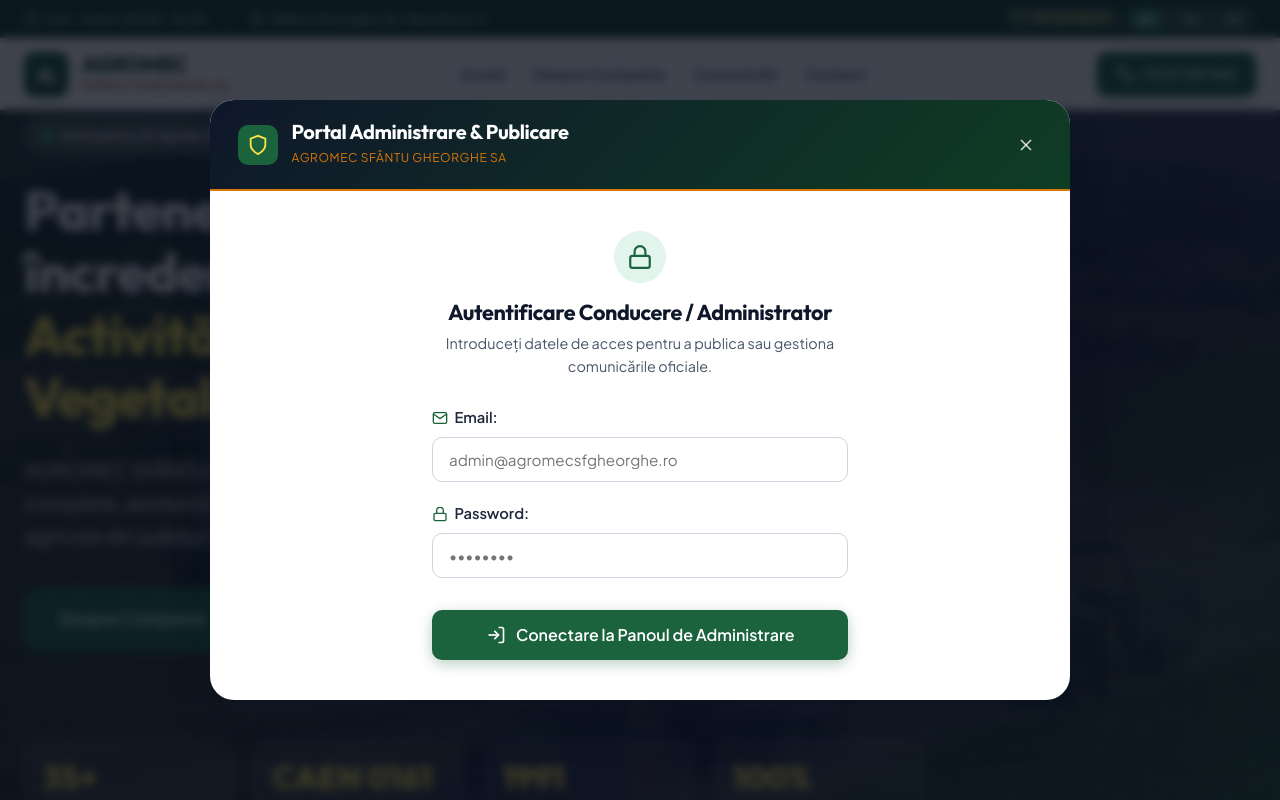
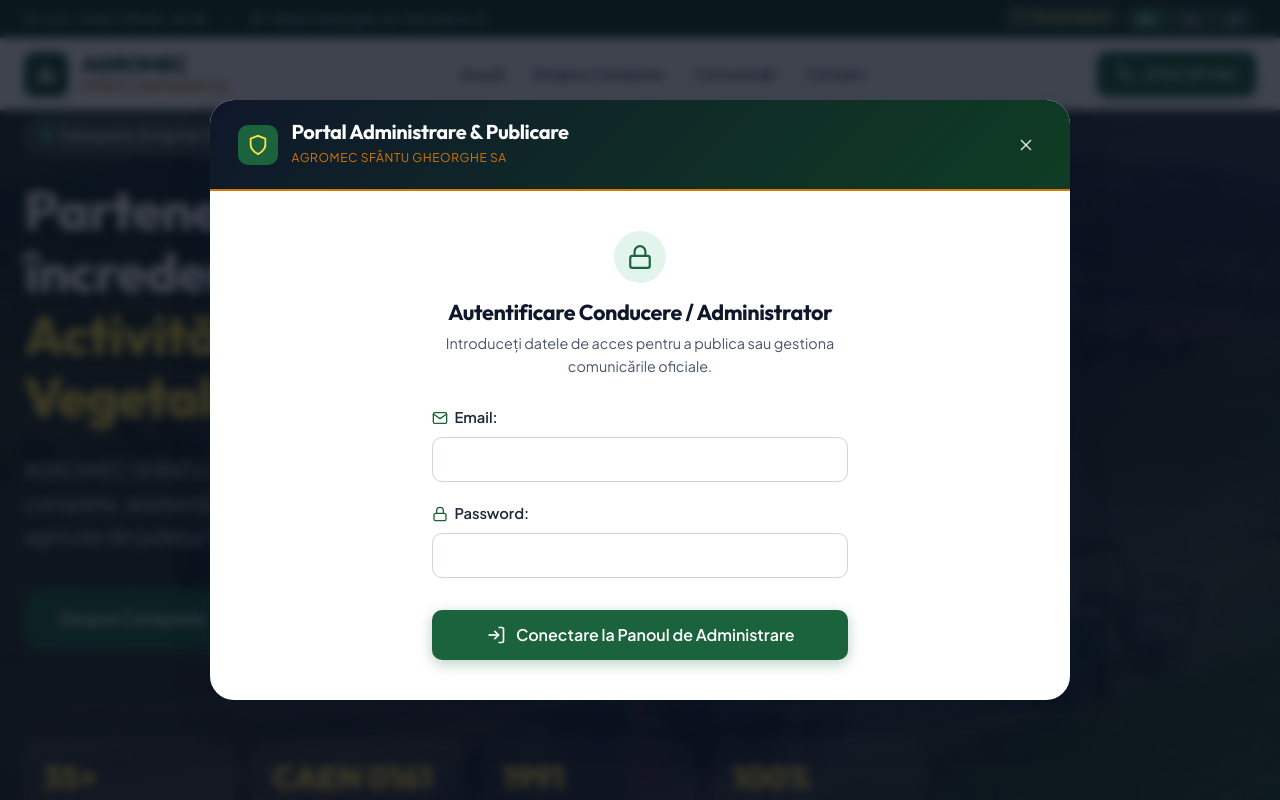
Before and after one commit to Beringusz/agromec-website, an Angular app: page / in a window 1280 px wide. Both pictures are taken after a click on the button "Portal Admin". Shown: the top 800 px of the page. Built offline with nearby package versions, Linux system fonts and the light colour scheme.

Commit message:
Remove admin email placeholder from login input field

```diff
--- a/src/app/components/admin-modal/admin-modal.component.html
+++ b/src/app/components/admin-modal/admin-modal.component.html
@@ -75,7 +75,7 @@
             type="email"
             class="form-control"
             formControlName="email"
-            placeholder="admin@agromecsfgheorghe.ro"
+            placeholder=""
             autocomplete="email"
           />
         </div>
@@ -94,7 +94,7 @@
             type="password"
             class="form-control"
             formControlName="password"
-            placeholder="••••••••"
+            placeholder=""
             autocomplete="current-password"
           />
         </div>
```
